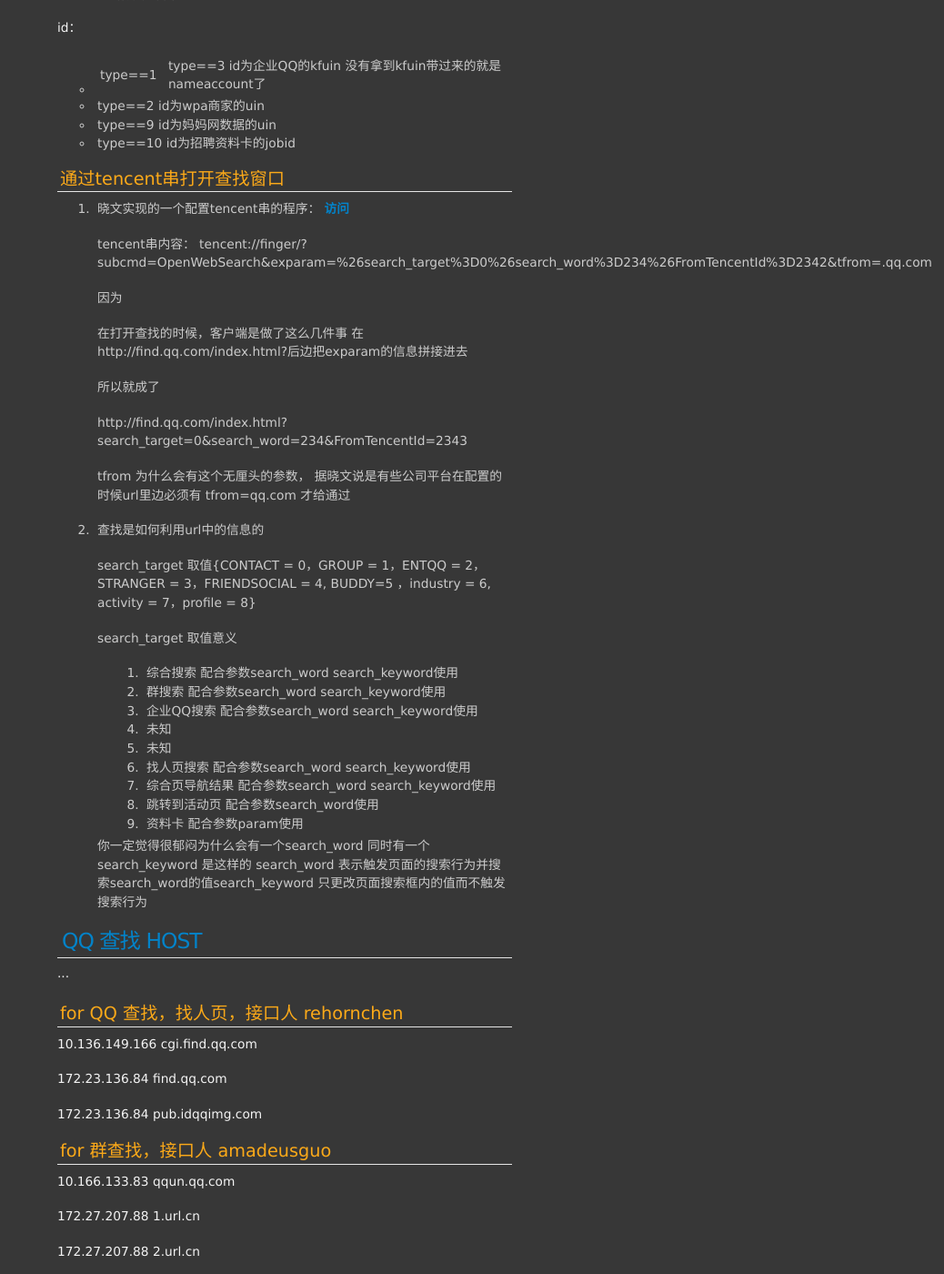
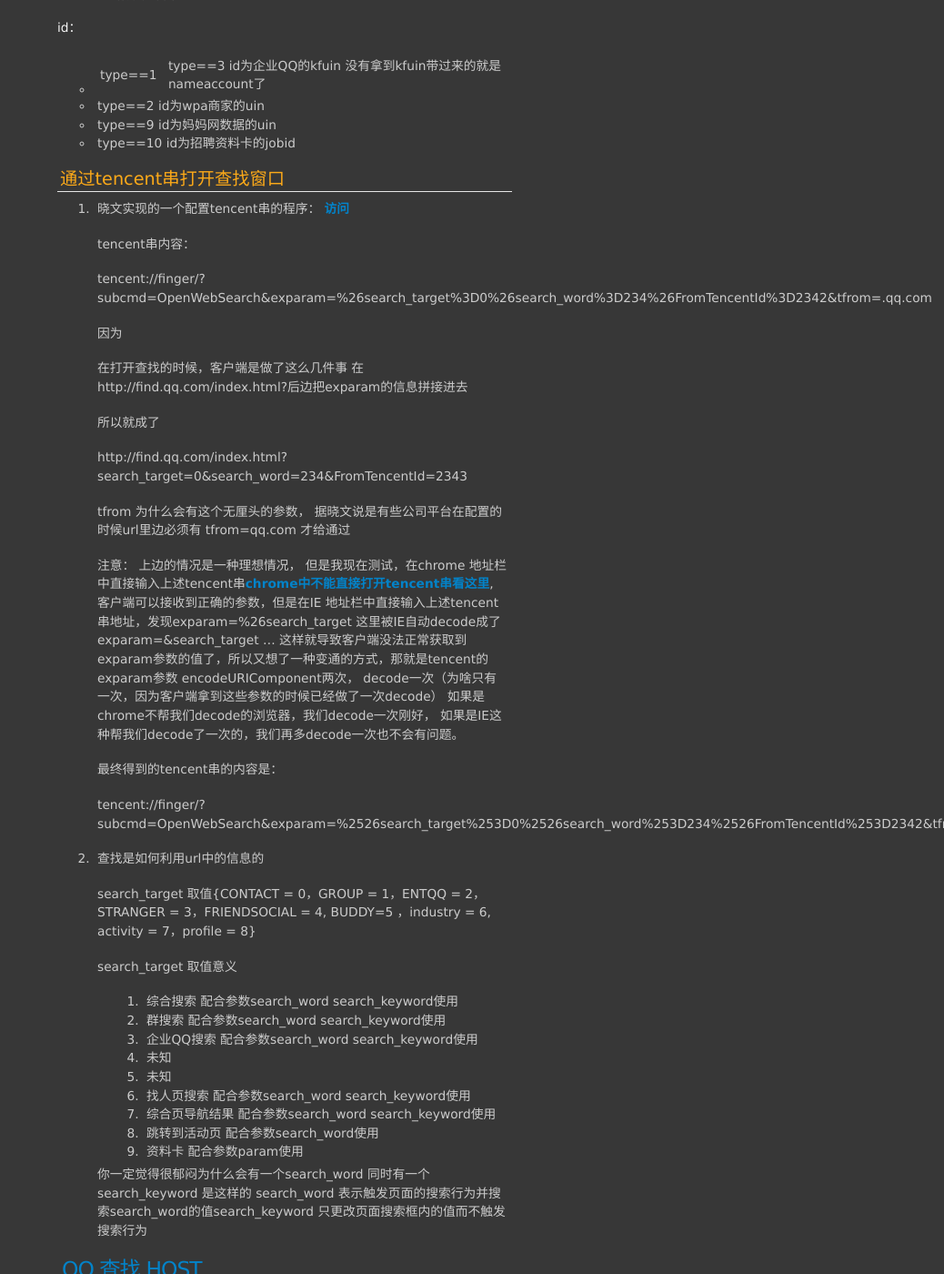
Before and after one commit to materliu/materliu.github.io, a Jekyll site: the page built from all/tencent/_posts/2014-04-11-PC_QQFIND_README.md, in a window 1280 px wide and 1400 px high, scrolled down 6707 px. Shown: the whole window at 91% size, without its empty margins (242-1280 px from the left). Built offline with Jekyll 4.4.1, drawn with Linux system fonts in a browser that asks for light colours; Markdown is read by kramdown in place of the engine named in the settings.

Commit message:
更新tencent串适配规则！

```diff
--- a/all/tencent/_posts/2014-04-11-PC_QQFIND_README.md
+++ b/all/tencent/_posts/2014-04-11-PC_QQFIND_README.md
@@ -325,7 +325,9 @@
 
 1. 晓文实现的一个配置tencent串的程序： [访问](http://hiuman.lu/tencent.html)
 
-    tencent串内容： tencent://finger/?subcmd=OpenWebSearch&exparam=%26search_target%3D0%26search_word%3D234%26FromTencentId%3D2342&tfrom=.qq.com
+    tencent串内容：
+
+    tencent://finger/?subcmd=OpenWebSearch&exparam=%26search_target%3D0%26search_word%3D234%26FromTencentId%3D2342&tfrom=.qq.com
 
     因为
 
@@ -336,6 +338,12 @@
     http://find.qq.com/index.html?search_target=0&search_word=234&FromTencentId=2343
 
     tfrom 为什么会有这个无厘头的参数， 据晓文说是有些公司平台在配置的时候url里边必须有 tfrom=qq.com 才给通过
+
+    注意： 上边的情况是一种理想情况， 但是我现在测试，在chrome 地址栏中直接输入上述tencent串[chrome中不能直接打开tencent串看这里](/all/web/ideas/2014/04/21/chrome-address-bar-instant-tencent.html), 客户端可以接收到正确的参数，但是在IE 地址栏中直接输入上述tencent串地址，发现exparam=%26search_target 这里被IE自动decode成了 exparam=&search_target ... 这样就导致客户端没法正常获取到exparam参数的值了，所以又想了一种变通的方式，那就是tencent的exparam参数 encodeURIComponent两次， decode一次（为啥只有一次，因为客户端拿到这些参数的时候已经做了一次decode） 如果是chrome不帮我们decode的浏览器，我们decode一次刚好， 如果是IE这种帮我们decode了一次的，我们再多decode一次也不会有问题。
+
+    最终得到的tencent串的内容是：
+
+    tencent://finger/?subcmd=OpenWebSearch&exparam=%2526search_target%253D0%2526search_word%253D234%2526FromTencentId%253D2342&tfrom=.qq.com
 
 2. 查找是如何利用url中的信息的
 
```
